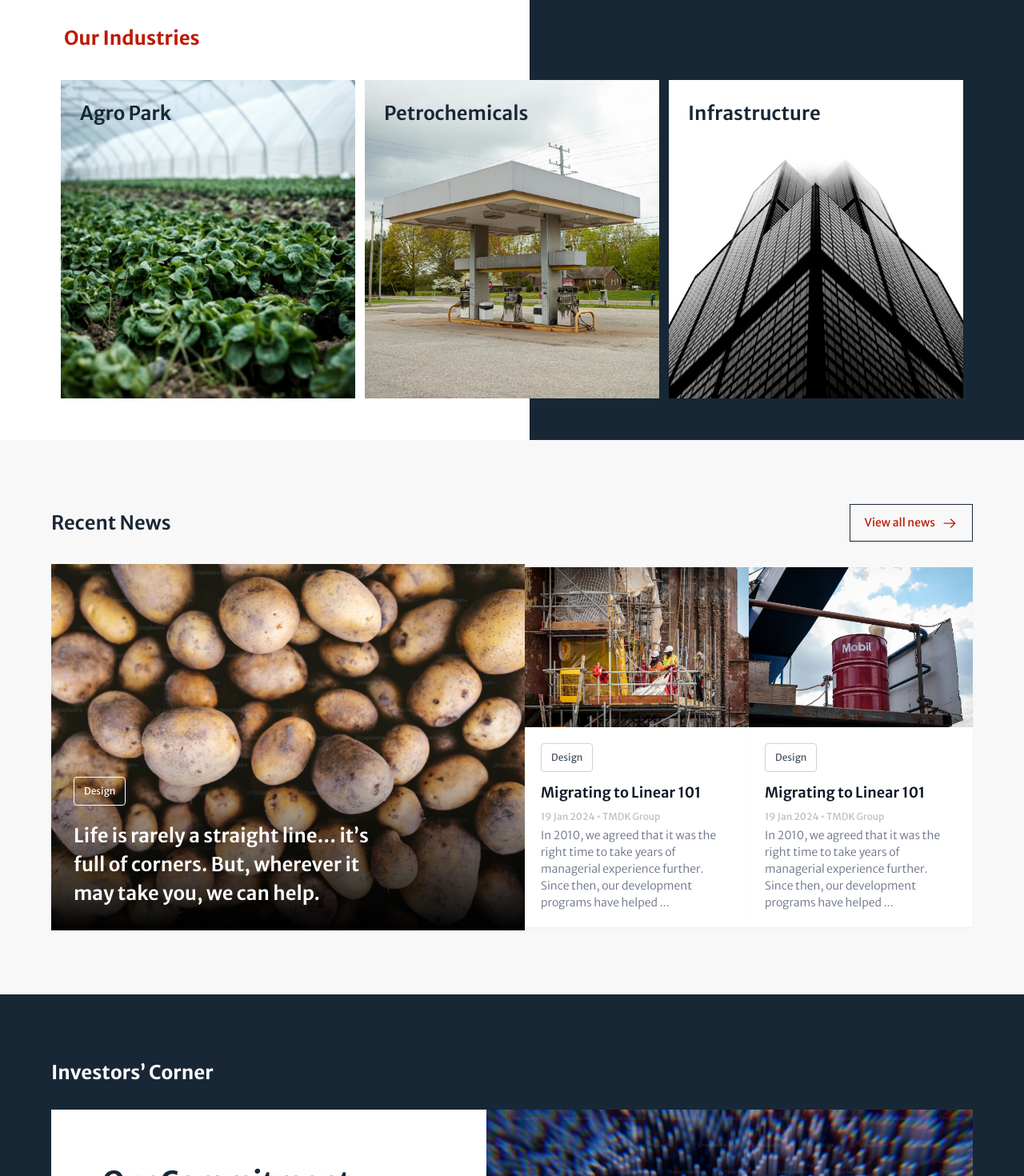
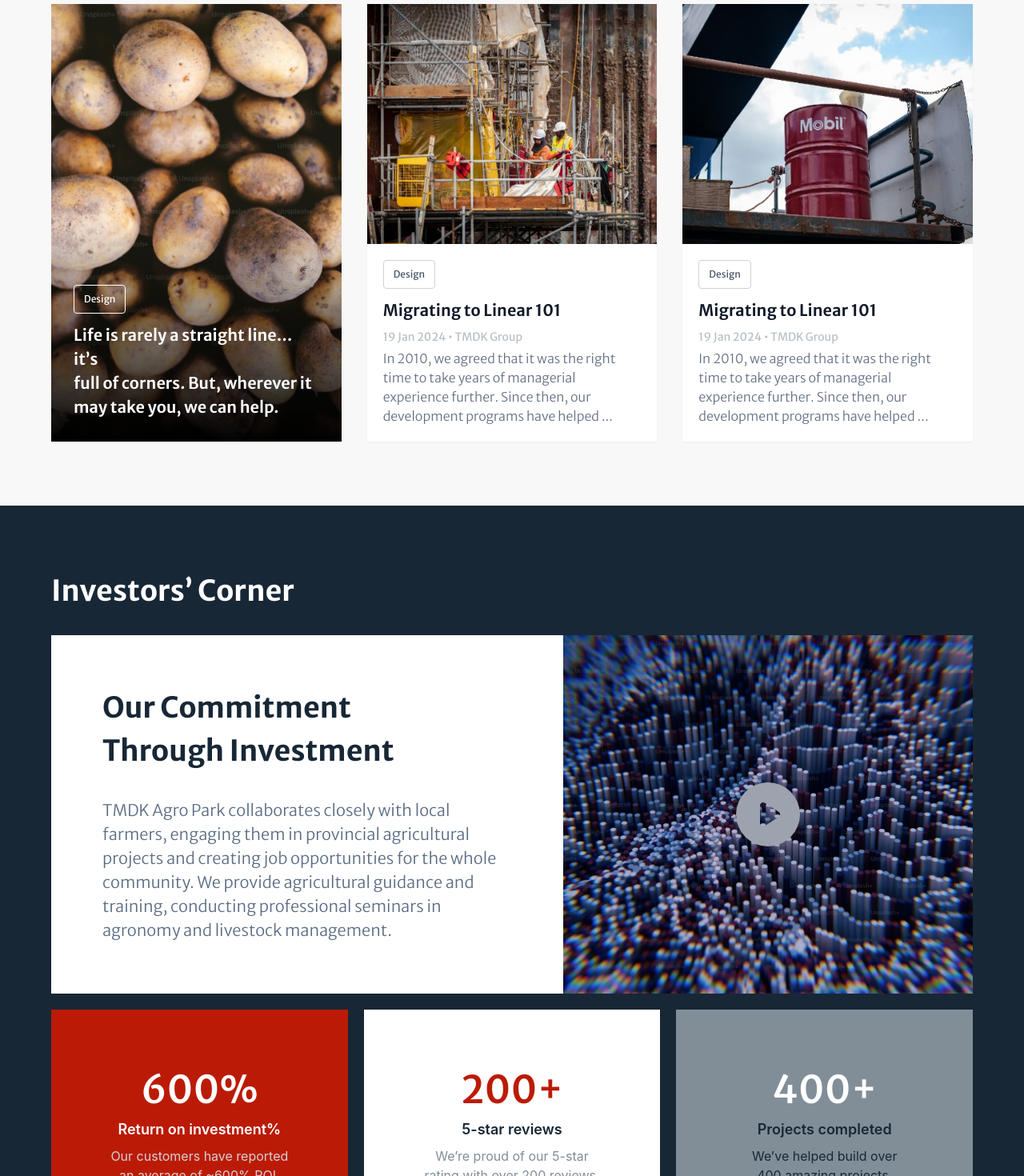
Before and after one commit to Preshstiks/TMDK, a React (Create React App) app: page / in a window 1280 px wide. Shown: the part 1330-2800 px from the top of the page at 80% size. Built offline with nearby package versions, Linux system fonts and the light colour scheme.

Commit message:
changes made

```diff
--- a/src/Home.tsx
+++ b/src/Home.tsx
@@ -14,7 +14,8 @@ import { MdArrowOutward } from "react-icons/md";
 const Home = () => {
   return (
     <div>
-      <header className="bg-[#182736] h-[90vh] px-[5%] pb-[80px] relative flex items-end">
+      <header className="bg-[#182736] px-[5%] pb-[80px] relative">
+        <div className="flex items-end h-[68vh] max-w-[80rem] mx-auto w-full">
           <div>
             <h1 className="font-MerriBold leading-[60px] text-[40px] text-white">
               Powering Growth Through
@@ -27,42 +28,45 @@ const Home = () => {
             </h1>
           </div>
           <img className="absolute bottom-0 right-0" src={bgColored} alt="bg" />
+        </div>
       </header>
 
       {/* About Us */}
-      <div className="bg-[#F8F8F8] p-[80px] flex">
-        <div className="w-[45%]">
-          <h1 className="text-[14px] font-MerriSemiBold text-[#BB1B06]">
+      <div className="bg-[#F8F8F8] px-4 md:px-8 lg:px-[5%] py-[40px] md:py-[60px] lg:py-[80px] flex justify-center">
+        <div className="flex flex-col md:flex-row max-w-[80rem] w-full">
+          <div className="w-full md:w-[45%] mb-6 md:mb-0">
+            <h1 className="text-[12px] md:text-[14px] font-MerriSemiBold text-[#BB1B06]">
               About us
             </h1>
-          <h1 className="text-[#131D2C] text-[48px] pt-[10px] font-MerriSemiBold">
+            <h1 className="text-[#131D2C] text-[36px] md:text-[48px] pt-[5px] md:pt-[10px] font-MerriSemiBold">
               TMDK Group
             </h1>
           </div>
-        <div className="w-[55%]">
-          <h1 className="text-[#131D2C] font-MerriRegular text-[20px]">
+          <div className="w-full md:w-[55%]">
+            <h1 className="text-[#131D2C] font-MerriRegular text-[16px] md:text-[20px]">
               <span className="font-MerriExtraBold text-[#BB1B06]">
                 Our vision
               </span>{" "}
-            is to be a leading force in Nigeria's economic development, driving
-            innovation and sustainable growth across key sectors while improving
-            the lives of our fellow citizens.
+              is to be a leading force in Nigeria's economic development,
+              driving innovation and sustainable growth across key sectors while
+              improving the lives of our fellow citizens.
             </h1>
-          <h1 className="text-[14px] font-MerriRegular pt-7 text-[#667085]">
+            <h1 className="text-[12px] md:text-[14px] font-MerriRegular pt-5 md:pt-7 text-[#667085]">
               TMDK Group is a diversified conglomerate committed to driving
-            innovation and excellence across multiple sectors. With our dynamic
-            subsidiary companies, we are dedicated to fostering growth,
-            sustainability, and positive impact in Nigeria and beyond.
+              innovation and excellence across multiple sectors. With our
+              dynamic subsidiary companies, we are dedicated to fostering
+              growth, sustainability, and positive impact in Nigeria and beyond.
             </h1>
-          <button className="text-[14px] shadow-sm hover:text-[#182736] border hover:border-[#D1D1D6] hover:bg-white mt-[60px] flex items-center gap-3 py-[12px] px-[18px] text-white font-MerriRegular bg-[#BB1B06]">
+            <button className="text-[12px] md:text-[14px] shadow-sm hover:text-[#182736] border hover:border-[#D1D1D6] hover:bg-white mt-[30px] md:mt-[60px] flex items-center gap-2 md:gap-3 py-[8px] md:py-[12px] px-[12px] md:px-[18px] text-white font-MerriRegular bg-[#BB1B06]">
               More about our company
-            <GoArrowRight size={19} />
+              <GoArrowRight size={17} />
             </button>
+          </div>
         </div>
       </div>
 
       {/* Industries */}
-      <div className="flex relative w-full">
+      {/* <div className="flex relative w-full">
         <div className="h-[75vh] bg-white px-[80px] w-full">
           <h1 className="text-[#BB1B06] pt-[80px] text-[24px] font-MerriBold heading">
             Our Industries
@@ -127,21 +131,23 @@ const Home = () => {
             </div>
           </div>
         </div>
-      </div>
+      </div> */}
+      <div className="relative"></div>
 
       {/* Recent News */}
-      <div className="bg-[#F8F8F8] px-[5%] py-[80px]">
+      <div className="bg-[#F8F8F8] px-4 sm:px-6 md:px-8 lg:px-[5%] py-[40px] md:py-[60px] lg:py-[80px]">
+        <div className="max-w-[80rem] w-full ">
           <div className="flex items-center pb-7 justify-between">
-          <h1 className="text-[#182736] text-[24px] font-MerriSemiBold">
+            <h1 className="text-[#182736] text-[20px] sm:text-[22px] md:text-[24px] font-MerriSemiBold">
               Recent News
             </h1>
-          <button className="flex items-center gap-2 text-[14px] font-MerriRegular text-[#BB1B06] border-[1.5px] border-[#182736] hover:transition-all hover:text-[#182736] py-[12px] px-[18px]">
+            <button className="flex items-center gap-2 text-[12px] sm:text-[14px] font-MerriRegular text-[#BB1B06] border-[1px] sm:border-[1.5px] border-[#182736] hover:transition-all hover:text-[#182736] py-[8px] sm:py-[10px] px-[12px] sm:px-[16px]">
               View all news <GoArrowRight size={20} />
             </button>
           </div>
-        <div>
-          <div className="flex items-center justify-between">
-            <div className="relative max-w-[592px] w-full h-[458px]">
+          <div className="flex justify-center">
+            <div className="grid sm:grid-cols-1 lg:grid-cols-3 gap-4 sm:gap-6 lg:gap-8">
+              <div className="relative max-w-full sm:max-w-[25rem] lg:max-w-[30rem] h-[358px] lg:h-[auto]">
                 <div
                   className="absolute flex items-end inset-0 bg-news bg-cover bg-center"
                   style={{
@@ -151,12 +157,11 @@ const Home = () => {
                   }}
                 >
                   <div className="absolute inset-0 bg-gradient-to-t from-black via-transparent to-transparent"></div>
-                <div>
-                  <div className="relative p-7">
-                    <button className="border-[1.5px] mb-5 rounded-[4px] border-white py-[8px] text-white px-[12px] text-[12px] font-MerriRegular">
+                  <div className="relative p-4 sm:p-6 lg:p-7">
+                    <button className="border-[1px] sm:border-[1.5px] mb-3 rounded-[4px] border-white py-[6px] sm:py-[8px] text-white px-[8px] sm:px-[12px] text-[10px] sm:text-[12px] font-MerriRegular">
                       Design
                     </button>
-                    <div className="text-[24px] font-MerriSemiBold text-white">
+                    <div className="text-[16px] sm:text-[18px] lg:text-[20px] font-MerriSemiBold text-white">
                       <h1>Life is rarely a straight line… it’s</h1>
                       <h1>full of corners. But, wherever it</h1>
                       <h1>may take you, we can help.</h1>
@@ -164,57 +169,57 @@ const Home = () => {
                   </div>
                 </div>
               </div>
+
+              <div className="bg-white inline-block max-w-full sm:max-w-[25rem] lg:max-w-[30rem] shadow-sm w-full">
+                <div className="grid grid-cols-1">
+                  <img
+                    className="w-full h-[200px] sm:h-[250px] lg:h-[300px] object-cover"
+                    src={bgone}
+                    alt="Description"
+                  />
                 </div>
-            <div className="bg-white inline-block shadow-sm max-w-[280px] w-full">
-              <div
-                className="w-[280px] h-[200px]"
-                style={{
-                  backgroundImage: `url(${bgone})`,
-                  backgroundSize: "cover",
-                  backgroundPosition: "center",
-                }}
-              ></div>
-              <div className="p-5">
-                <button className="border-[1.5px] mb-3 rounded-[4px] border-[#D1D1D6] py-[8px] text-[#475467] px-[12px] text-[12px] font-MerriRegular">
+                <div className="p-4 sm:p-5">
+                  <button className="border-[1px] sm:border-[1.5px] mb-3 rounded-[4px] border-[#D1D1D6] py-[6px] sm:py-[8px] text-[#475467] px-[8px] sm:px-[12px] text-[10px] sm:text-[12px] font-MerriRegular">
                     Design
                   </button>
-                <h1 className="text-[#101828] pb-2 text-[18px] font-MerriSemiBold">
+                  <h1 className="text-[#101828] pb-2 text-[16px] sm:text-[18px] lg:text-[20px] font-MerriSemiBold">
                     Migrating to Linear 101
                   </h1>
-                <h1 className="text-[#B9C0C6] pb-1 text-[12px] font-MerriRegular">
+                  <h1 className="text-[#B9C0C6] pb-1 text-[10px] sm:text-[12px] lg:text-[14px] font-MerriRegular">
                     19 Jan 2024 • TMDK Group
                   </h1>
-                <h1 className="text-[#667085] text-[14px] font-MerriLight">
-                  In 2010, we agreed that it was the right time to take years of
-                  managerial experience further. Since then, our development
-                  programs have helped ...
+                  <h1 className="text-[#667085] text-[12px] sm:text-[14px] lg:text-[16px] font-MerriLight">
+                    In 2010, we agreed that it was the right time to take years
+                    of managerial experience further. Since then, our
+                    development programs have helped ...
                   </h1>
                 </div>
               </div>
-            <div className="bg-white inline-block shadow-sm max-w-[280px] w-full">
-              <div
-                className="w-[280px] h-[200px]"
-                style={{
-                  backgroundImage: `url(${bgtwo})`,
-                  backgroundSize: "cover",
-                  backgroundPosition: "center",
-                }}
-              ></div>
-              <div className="p-5">
-                <button className="border-[1.5px] mb-3 rounded-[4px] border-[#D1D1D6] py-[8px] text-[#475467] px-[12px] text-[12px] font-MerriRegular">
+
+              <div className="bg-white inline-block max-w-full sm:max-w-[25rem] lg:max-w-[30rem] shadow-sm w-full">
+                <div className="grid grid-cols-1">
+                  <img
+                    className="w-full h-[200px] sm:h-[250px] lg:h-[300px] object-cover"
+                    src={bgtwo}
+                    alt="Description"
+                  />
+                </div>
+                <div className="p-4 sm:p-5">
+                  <button className="border-[1px] sm:border-[1.5px] mb-3 rounded-[4px] border-[#D1D1D6] py-[6px] sm:py-[8px] text-[#475467] px-[8px] sm:px-[12px] text-[10px] sm:text-[12px] font-MerriRegular">
                     Design
                   </button>
-                <h1 className="text-[#101828] pb-2 text-[18px] font-MerriSemiBold">
+                  <h1 className="text-[#101828] pb-2 text-[16px] sm:text-[18px] lg:text-[20px] font-MerriSemiBold">
                     Migrating to Linear 101
                   </h1>
-                <h1 className="text-[#B9C0C6] pb-1 text-[12px] font-MerriRegular">
+                  <h1 className="text-[#B9C0C6] pb-1 text-[10px] sm:text-[12px] lg:text-[14px] font-MerriRegular">
                     19 Jan 2024 • TMDK Group
                   </h1>
-                <h1 className="text-[#667085] text-[14px] font-MerriLight">
-                  In 2010, we agreed that it was the right time to take years of
-                  managerial experience further. Since then, our development
-                  programs have helped ...
+                  <h1 className="text-[#667085] text-[12px] sm:text-[14px] lg:text-[16px] font-MerriLight">
+                    In 2010, we agreed that it was the right time to take years
+                    of managerial experience further. Since then, our
+                    development programs have helped ...
                   </h1>
+                </div>
               </div>
             </div>
           </div>
@@ -223,18 +228,21 @@ const Home = () => {
 
       {/* Investor's corner */}
       <div className="bg-[#182736] px-[5%] py-[80px]">
-        <h1 className="text-white pb-7 font-MerriBold text-[24px]">
+        <div className="max-w-[80rem] w-full mx-auto">
+          <h1 className="text-white pb-7 font-MerriBold text-[24px] sm:text-[30px] lg:text-[36px]">
             Investors’ Corner
           </h1>
-        <div className="flex mb-[20px]">
-          <div className="bg-white w-full p-[64px] inline-block">
-            <h1 className="text-[36px] font-MerriBold text-[#182736]">
+          <div className="flex flex-col lg:flex-row mb-[20px]">
+            <div className="bg-white flex-1 p-[32px] lg:p-[64px] flex flex-col justify-between">
+              <div>
+                <h1 className="text-[24px] sm:text-[30px] md:text-[36px] font-MerriBold text-[#182736]">
                   Our Commitment
                 </h1>
-            <h1 className="text-[36px] pb-8 font-MerriBold text-[#182736]">
+                <h1 className="text-[24px] sm:text-[30px] md:text-[36px] pb-4 sm:pb-6 lg:pb-8 font-MerriBold text-[#182736]">
                   Through Investment
                 </h1>
-            <p className="text-[#5C6D84] text-[20px] font-MerriLight">
+              </div>
+              <p className="text-[#5C6D84] text-[16px] sm:text-[18px] md:text-[20px] font-MerriLight">
                 TMDK Agro Park collaborates closely with local farmers, engaging
                 them in provincial agricultural projects and creating job
                 opportunities for the whole community. We provide agricultural
@@ -242,9 +250,9 @@ const Home = () => {
                 agronomy and livestock management.
               </p>
             </div>
-          <div className="w-full">
+            <div className="flex-1 lg:w-[608px] h-auto">
               <div
-              className="w-[608px] flex items-center justify-center h-[448px]"
+                className="w-full h-[200px] lg:h-[448px] flex items-center justify-center"
                 style={{
                   backgroundImage: `url(${bgthree})`,
                   backgroundSize: "cover",
@@ -258,10 +266,12 @@ const Home = () => {
               </div>
             </div>
           </div>
-        <div className="flex gap-5">
-          <div className="bg-[#BB1B06] w-full text-center p-[64px]">
-            <h1 className="text-[48px] font-MerriMedium text-white">600%</h1>
-            <h1 className="text-[18px] font-semibold pb-2 text-white">
+          <div className="flex flex-col md:flex-row gap-5">
+            <div className="bg-[#BB1B06] w-full text-center p-[32px] sm:p-[48px] lg:p-[64px]">
+              <h1 className="text-[36px] sm:text-[42px] lg:text-[48px] font-MerriMedium text-white">
+                600%
+              </h1>
+              <h1 className="text-[16px] sm:text-[18px] lg:text-[18px] font-semibold pb-2 text-white">
                 Return on investment%
               </h1>
               <h1 className="font-normal text-[#D2D2D2]">
@@ -271,11 +281,11 @@ const Home = () => {
                 an average of ~600% ROI.
               </h1>
             </div>
-          <div className="bg-white w-full text-center p-[64px]">
-            <h1 className="text-[48px] font-MerriMedium text-[#BC1B06]">
+            <div className="bg-white w-full text-center p-[32px] sm:p-[48px] lg:p-[64px]">
+              <h1 className="text-[36px] sm:text-[42px] lg:text-[48px] font-MerriMedium text-[#BC1B06]">
                 200+
               </h1>
-            <h1 className="text-[18px] font-semibold pb-2 text-[#182736]">
+              <h1 className="text-[16px] sm:text-[18px] lg:text-[18px] font-semibold pb-2 text-[#182736]">
                 5-star reviews
               </h1>
               <h1 className="font-normal text-[#818E98]">
@@ -285,9 +295,11 @@ const Home = () => {
                 rating with over 200 reviews.
               </h1>
             </div>
-          <div className="bg-[#818E98] w-full text-center p-[64px]">
-            <h1 className="text-[48px] font-MerriMedium text-white">400+</h1>
-            <h1 className="text-[18px] font-semibold pb-2 text-[#182736]">
+            <div className="bg-[#818E98] w-full text-center p-[32px] sm:p-[48px] lg:p-[64px]">
+              <h1 className="text-[36px] sm:text-[42px] lg:text-[48px] font-MerriMedium text-white">
+                400+
+              </h1>
+              <h1 className="text-[16px] sm:text-[18px] lg:text-[18px] font-semibold pb-2 text-[#182736]">
                 Projects completed
               </h1>
               <h1 className="font-normal text-[#182736]">
@@ -299,50 +311,53 @@ const Home = () => {
             </div>
           </div>
         </div>
+      </div>
 
       {/* Trusted Partners */}
-      <div className="bg-[#F8F8F8] py-[80px] flex px-[5%]">
-        <div className="bg-[#182736] flex items-center justify-center p-[64px] w-[40%]">
-          <h1 className="text-white font-MerriBold text-[30px]">
+      <div className="bg-[#F8F8F8] py-[80px] flex flex-col px-[5%]">
+        <div className="max-w-[80rem] w-full mx-auto flex flex-col lg:flex-row">
+          <div className="bg-[#182736] flex items-center justify-center p-[32px] lg:p-[64px] w-full lg:w-[40%]">
+            <h1 className="text-white font-MerriBold text-[24px] lg:text-[30px]">
               Our Trusted Partners
             </h1>
           </div>
-        <div className="bg-white grid grid-cols-3 gap-[32px] w-[60%] px-[32px] py-[64px]">
+          <div className="bg-white grid grid-cols-2 gap-[32px] p-[32px] lg:grid-cols-3 lg:w-[60%] lg:p-[64px]">
             <div className="flex items-center gap-2">
-            <img src={Icon} alt="icon" />
-            <h1 className="text-[#101828] font-MerriBold text-[25px]">
+              <img src={Icon} alt="icon" className="w-10 h-10" />
+              <h1 className="text-[#101828] font-MerriBold text-[20px] lg:text-[24px]">
                 Wildcrafted
               </h1>
             </div>
             <div className="flex items-center gap-2">
-            <img src={Icon} alt="icon" />
-            <h1 className="text-[#101828] font-MerriBold text-[25px]">
+              <img src={Icon} alt="icon" className="w-10 h-10" />
+              <h1 className="text-[#101828] font-MerriBold text-[20px] lg:text-[24px]">
                 Wildcrafted
               </h1>
             </div>
             <div className="flex items-center gap-2">
-            <img src={Icon} alt="icon" />
-            <h1 className="text-[#101828] font-MerriBold text-[25px]">
+              <img src={Icon} alt="icon" className="w-10 h-10" />
+              <h1 className="text-[#101828] font-MerriBold text-[20px] lg:text-[24px]">
                 Wildcrafted
               </h1>
             </div>
             <div className="flex items-center gap-2">
-            <img src={Icon} alt="icon" />
-            <h1 className="text-[#101828] font-MerriBold text-[25px]">
+              <img src={Icon} alt="icon" className="w-10 h-10" />
+              <h1 className="text-[#101828] font-MerriBold text-[20px] lg:text-[24px]">
                 Wildcrafted
               </h1>
             </div>
             <div className="flex items-center gap-2">
-            <img src={Icon} alt="icon" />
-            <h1 className="text-[#101828] font-MerriBold text-[25px]">
+              <img src={Icon} alt="icon" className="w-10 h-10" />
+              <h1 className="text-[#101828] font-MerriBold text-[20px] lg:text-[24px]">
                 Wildcrafted
               </h1>
             </div>
             <div className="flex items-center gap-2">
-            <img src={Icon} alt="icon" />
-            <h1 className="text-[#101828] font-MerriBold text-[25px]">
+              <img src={Icon} alt="icon" className="w-10 h-10" />
+              <h1 className="text-[#101828] font-MerriBold text-[20px] lg:text-[24px]">
                 Wildcrafted
               </h1>
+            </div>
           </div>
         </div>
       </div>
```
Also changed, not shown: src/components/generalComponents/Footer.tsx (+53 -48 lines), src/components/generalComponents/LightNavbar.tsx (+10 -3 lines). Lines whose indentation alone changed are shown as unchanged.
